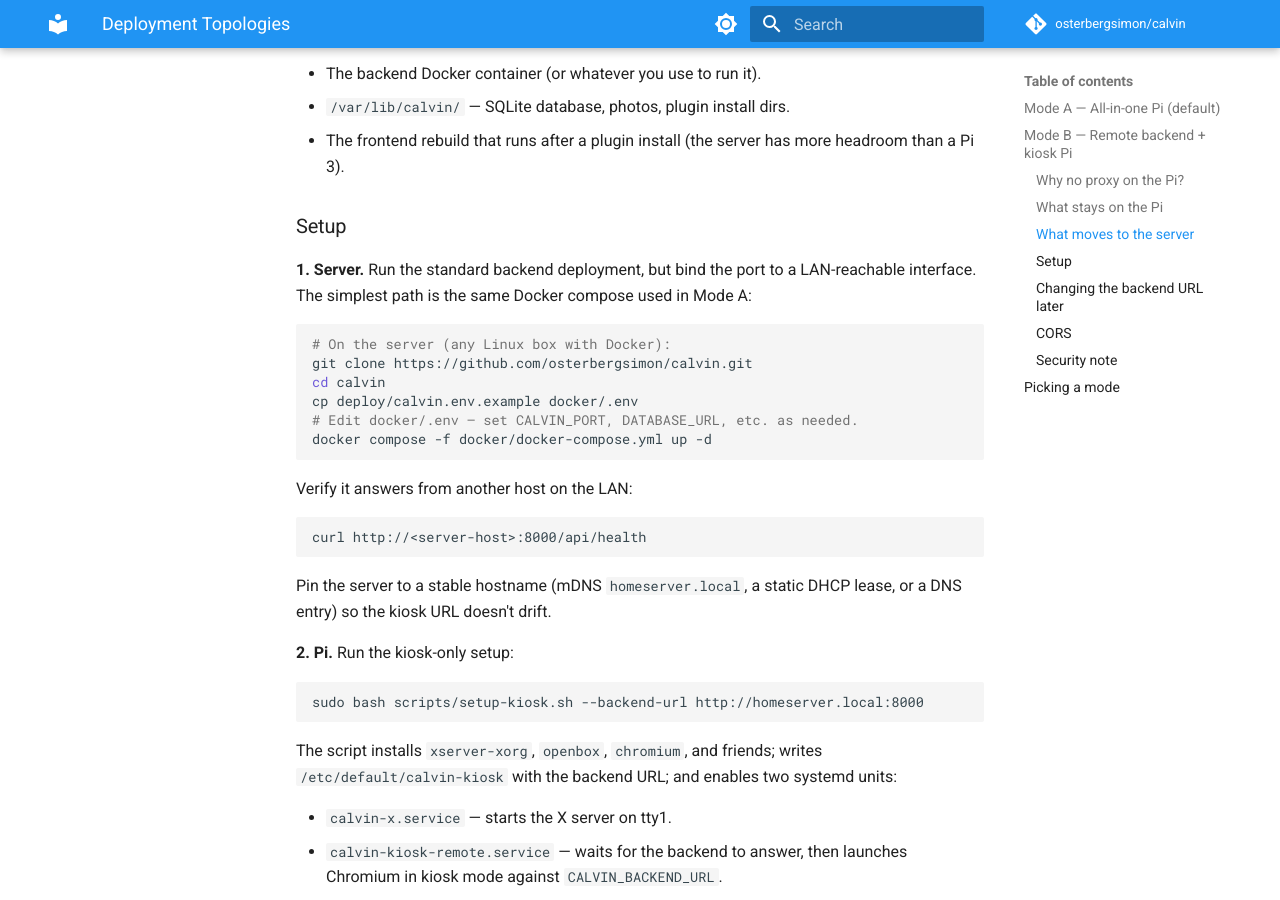
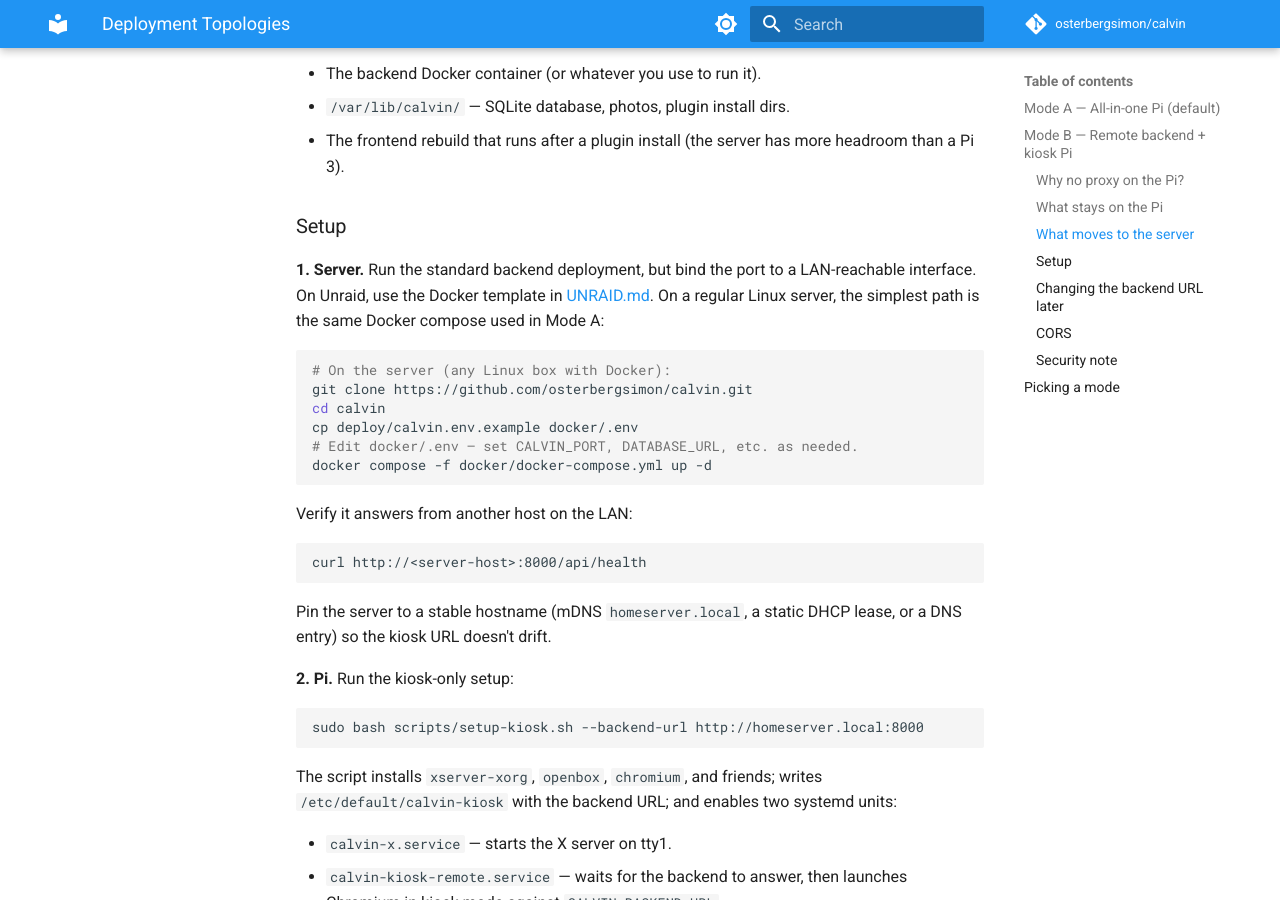
Before and after one commit to osterbergsimon/calvin, an MkDocs documentation site: the page built from docs/setup/DEPLOYMENT_TOPOLOGIES.md, in a window 1280 px wide and 900 px high, scrolled down 1533 px. Built offline with MkDocs 1.6.1 and Material for MkDocs 9.7.7, drawn with Linux system fonts in a browser that asks for light colours; comment, search, counter and statistics services are not loaded.

Commit message:
feat(deploy): add Unraid template

````diff
--- a/docs/setup/DEPLOYMENT_TOPOLOGIES.md
+++ b/docs/setup/DEPLOYMENT_TOPOLOGIES.md
@@ -75,8 +75,9 @@ the frontend. The Pi is genuinely "dumb."
 ### Setup
 
 **1. Server.** Run the standard backend deployment, but bind the port
-to a LAN-reachable interface. The simplest path is the same Docker
-compose used in Mode A:
+to a LAN-reachable interface. On Unraid, use the Docker template in
+[UNRAID.md](UNRAID.md). On a regular Linux server, the simplest path is
+the same Docker compose used in Mode A:
 
 ```bash
 # On the server (any Linux box with Docker):
````
Also changed, not shown: docs/index.md (+2 -1 lines), docs/setup/GETTING_STARTED.md (+2 -0 lines), docs/setup/UNRAID.md (added, +66 -0 lines), 2 other files.
